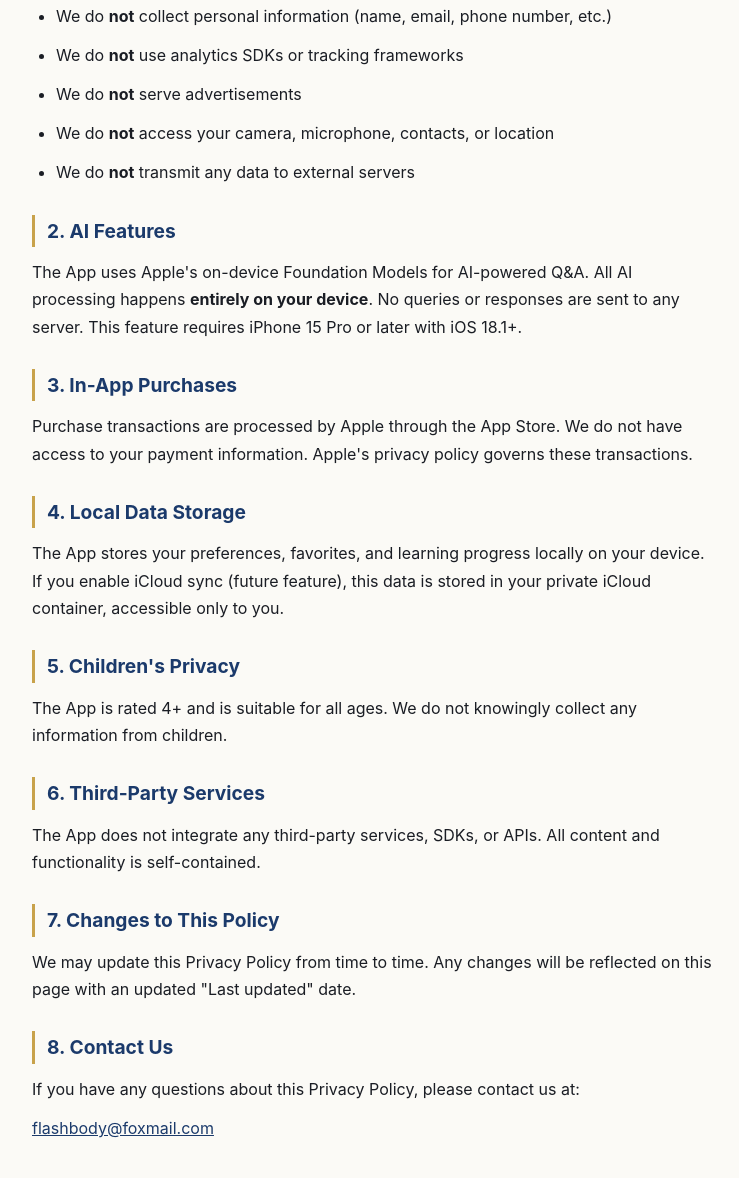
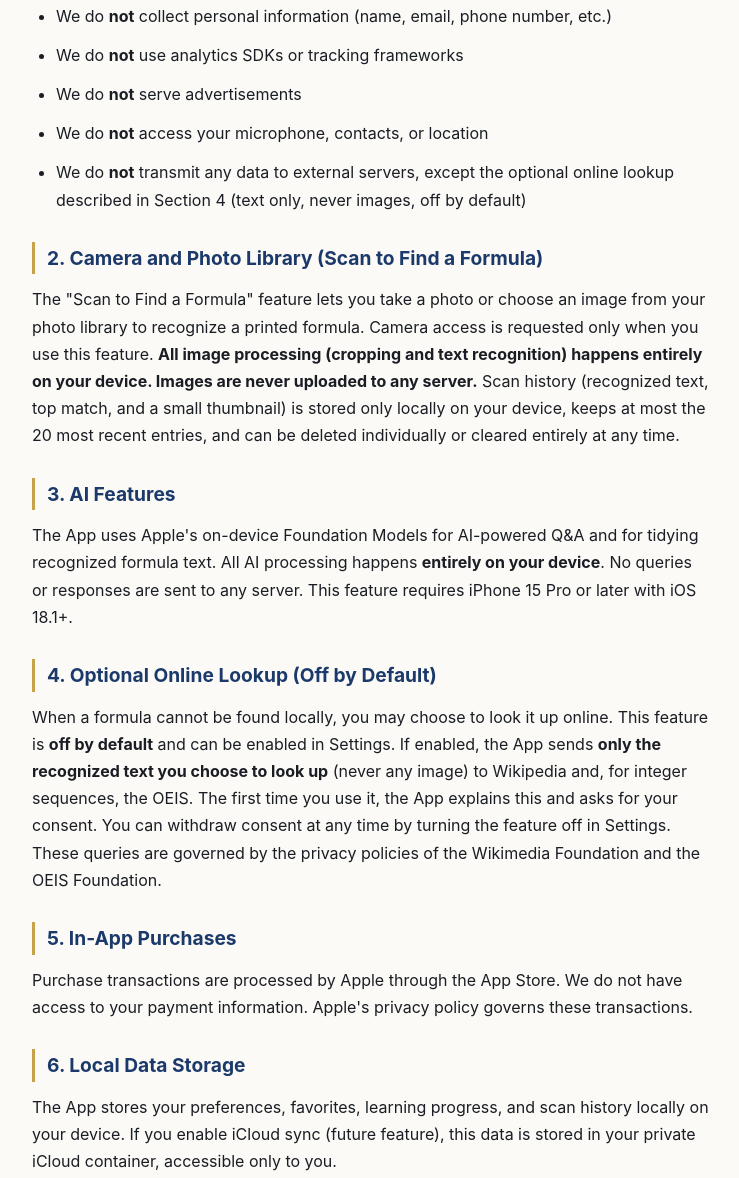
Before and after one commit to flashbody/encyclopedia, a plain HTML site: page privacy.html in a window 1280 px wide. Shown: the part 305-1483 px from the top of the page, without its empty margins (268-1007 px from the left). Drawn offline with Linux system fonts and the light colour scheme.

Commit message:
docs: 隐私政策更新 — 相机（图片本地处理）+ 可选联网查找说明
同步自 master 阶段 4（拍照找公式联网查询）。

```diff
--- a/privacy.html
+++ b/privacy.html
@@ -67,7 +67,7 @@
 </head>
 <body>
     <h1>Privacy Policy</h1>
-    <p class="subtitle">Last updated: July 31, 2026</p>
+    <p class="subtitle">Last updated: October 4, 2026</p>
 
     <p><strong>Math Masters Formula Encyclopedia</strong> ("the App") is developed by an independent developer. We are committed to protecting your privacy. This policy explains what data we collect and how we use it.</p>
 
@@ -76,29 +76,35 @@
         <li>We do <strong>not</strong> collect personal information (name, email, phone number, etc.)</li>
         <li>We do <strong>not</strong> use analytics SDKs or tracking frameworks</li>
         <li>We do <strong>not</strong> serve advertisements</li>
-        <li>We do <strong>not</strong> access your camera, microphone, contacts, or location</li>
-        <li>We do <strong>not</strong> transmit any data to external servers</li>
+        <li>We do <strong>not</strong> access your microphone, contacts, or location</li>
+        <li>We do <strong>not</strong> transmit any data to external servers, except the optional online lookup described in Section 4 (text only, never images, off by default)</li>
     </ul>
 
-    <h2>2. AI Features</h2>
-    <p>The App uses Apple's on-device Foundation Models for AI-powered Q&A. All AI processing happens <strong>entirely on your device</strong>. No queries or responses are sent to any server. This feature requires iPhone 15 Pro or later with iOS 18.1+.</p>
+    <h2>2. Camera and Photo Library (Scan to Find a Formula)</h2>
+    <p>The "Scan to Find a Formula" feature lets you take a photo or choose an image from your photo library to recognize a printed formula. Camera access is requested only when you use this feature. <strong>All image processing (cropping and text recognition) happens entirely on your device. Images are never uploaded to any server.</strong> Scan history (recognized text, top match, and a small thumbnail) is stored only locally on your device, keeps at most the 20 most recent entries, and can be deleted individually or cleared entirely at any time.</p>
 
-    <h2>3. In-App Purchases</h2>
+    <h2>3. AI Features</h2>
+    <p>The App uses Apple's on-device Foundation Models for AI-powered Q&amp;A and for tidying recognized formula text. All AI processing happens <strong>entirely on your device</strong>. No queries or responses are sent to any server. This feature requires iPhone 15 Pro or later with iOS 18.1+.</p>
+
+    <h2>4. Optional Online Lookup (Off by Default)</h2>
+    <p>When a formula cannot be found locally, you may choose to look it up online. This feature is <strong>off by default</strong> and can be enabled in Settings. If enabled, the App sends <strong>only the recognized text you choose to look up</strong> (never any image) to Wikipedia and, for integer sequences, the OEIS. The first time you use it, the App explains this and asks for your consent. You can withdraw consent at any time by turning the feature off in Settings. These queries are governed by the privacy policies of the Wikimedia Foundation and the OEIS Foundation.</p>
+
+    <h2>5. In-App Purchases</h2>
     <p>Purchase transactions are processed by Apple through the App Store. We do not have access to your payment information. Apple's privacy policy governs these transactions.</p>
 
-    <h2>4. Local Data Storage</h2>
-    <p>The App stores your preferences, favorites, and learning progress locally on your device. If you enable iCloud sync (future feature), this data is stored in your private iCloud container, accessible only to you.</p>
+    <h2>6. Local Data Storage</h2>
+    <p>The App stores your preferences, favorites, learning progress, and scan history locally on your device. If you enable iCloud sync (future feature), this data is stored in your private iCloud container, accessible only to you.</p>
 
-    <h2>5. Children's Privacy</h2>
+    <h2>7. Children's Privacy</h2>
     <p>The App is rated 4+ and is suitable for all ages. We do not knowingly collect any information from children.</p>
 
-    <h2>6. Third-Party Services</h2>
-    <p>The App does not integrate any third-party services, SDKs, or APIs. All content and functionality is self-contained.</p>
+    <h2>8. Third-Party Services</h2>
+    <p>The App integrates no third-party analytics, advertising, or tracking SDKs. The only external services contacted are Wikipedia and the OEIS, and only when you explicitly use the optional online lookup described in Section 4.</p>
 
-    <h2>7. Changes to This Policy</h2>
+    <h2>9. Changes to This Policy</h2>
     <p>We may update this Privacy Policy from time to time. Any changes will be reflected on this page with an updated "Last updated" date.</p>
 
-    <h2>8. Contact Us</h2>
+    <h2>10. Contact Us</h2>
     <p>If you have any questions about this Privacy Policy, please contact us at:</p>
     <p><a href="mailto:flashbody@foxmail.com">flashbody@foxmail.com</a></p>
 
```
